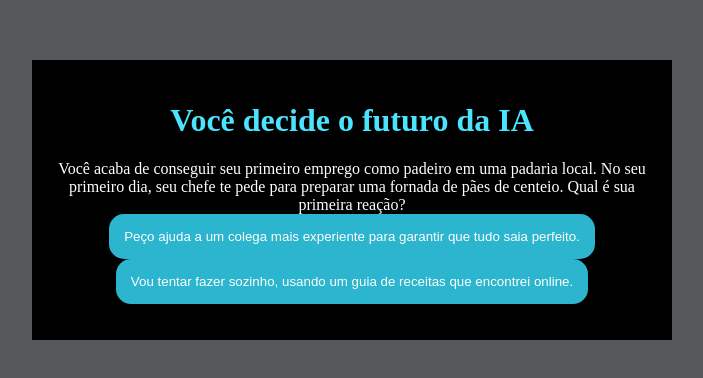
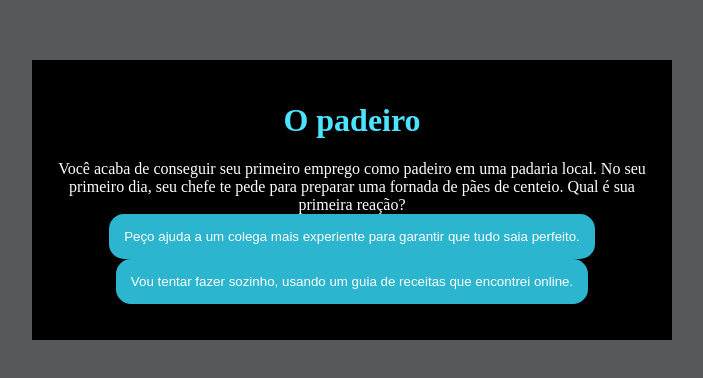
Before and after one commit to Samueldossantoss1A/robotica2tri, a plain HTML site: page index.html in a window 1280 px wide. Shown: the part 208-586 px from the top of the page, without its empty margins (288-991 px from the left). Drawn offline with Linux system fonts and the light colour scheme.

Commit message:
index.html

```diff
--- a/index.html
+++ b/index.html
@@ -4,11 +4,11 @@
     <meta charset="UTF-8">
     <meta name="viewport" content="width=device-width, initial-scale=1.0">
     <link rel="stylesheet" href="style.css">
-    <title>Você decide o futuro da IA</title>
+    <title>O padeiro</title>
 </head>
 <body>
     <div class="caixa-principal">
-        <h1>Você decide o futuro da IA</h1>
+        <h1>O padeiro</h1>
         <div class="caixa-perguntas"></div>
         <div class="caixa-alternativas"></div>
         <div class="caixa-resultado">
```
